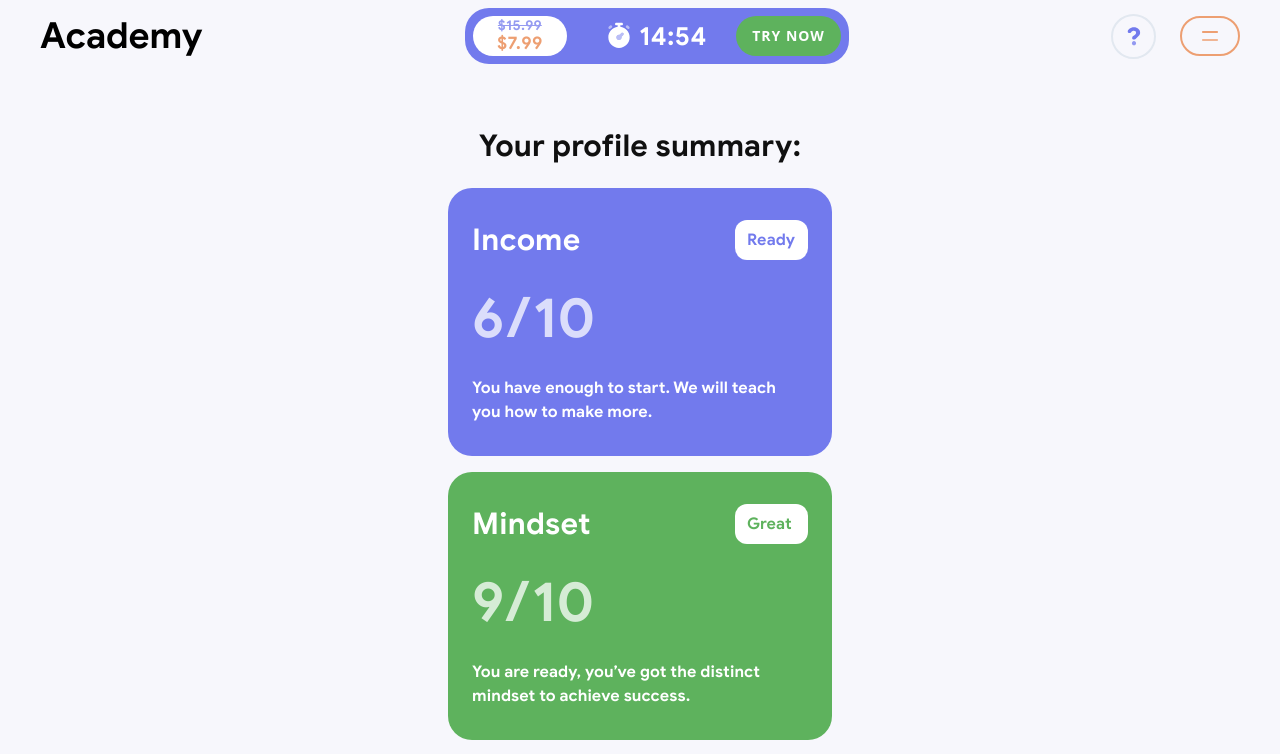
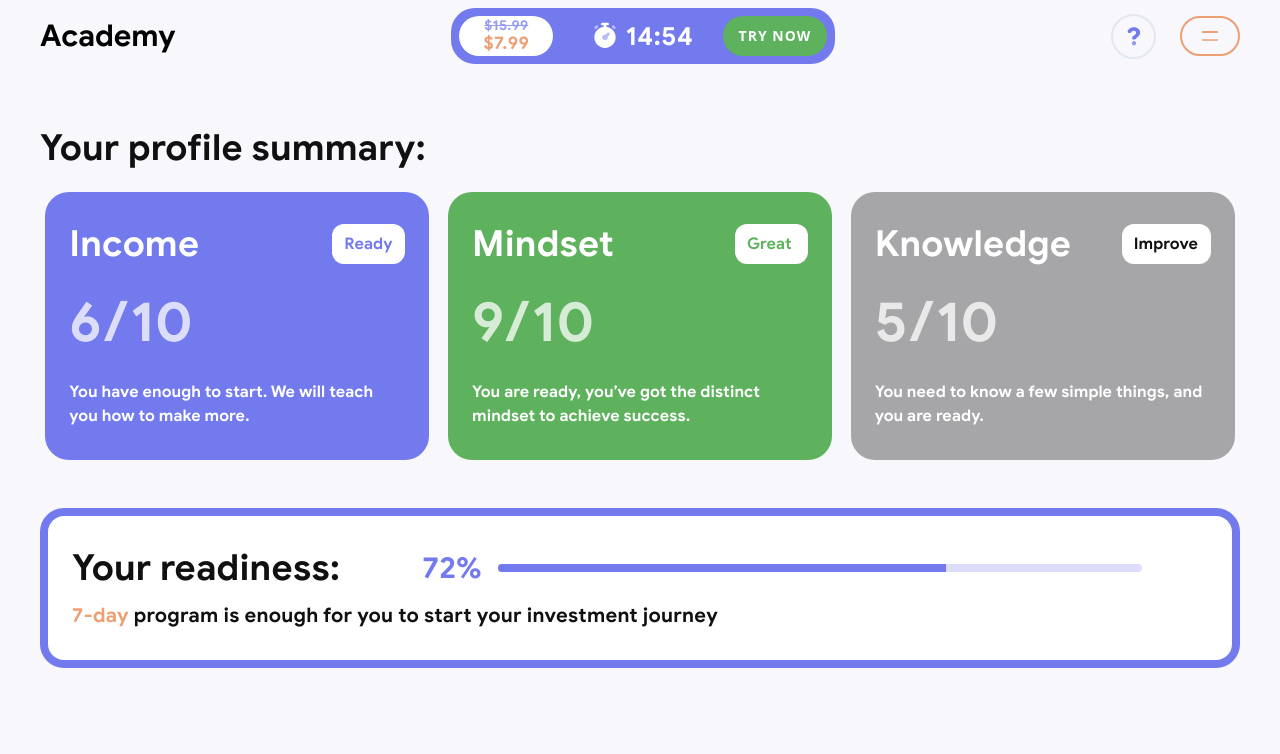
Before and after one commit to paul-frdev/projectnext, a Next.js app: page /selling-page in a window 1280 px wide. Shown: the top 754 px of the page. Built offline with nearby package versions, Linux system fonts and the light colour scheme.

Commit message:
responsive design

```diff
--- a/app/(landing)/layout.tsx
+++ b/app/(landing)/layout.tsx
@@ -11,7 +11,9 @@ export default function LandingLayout({ children }: { children: React.ReactNode
     <html lang="en">
       <body className="bg-body">
         <Navbar />
-        {children}
+        <main>
+          {children}
+        </main>
       </body>
     </html>
   );
--- a/app/globals.css
+++ b/app/globals.css
@@ -104,6 +104,12 @@ body,
     background-color: #727aed;
     transition: width 0.6s ease;
   }
+  .center-fixed {
+    position: fixed;
+    top: 34px;
+    left: 50%;
+    transform: translate(-50%, -50%)  !important;
+  }
 }
 
 @layer base {
--- a/components/footer.tsx
+++ b/components/footer.tsx
@@ -9,7 +9,7 @@ export const Footer = () => {
   return (
     <footer className="bg-white h-[72px]">
       <Container className="flex justify-between items-center h-full">
-        <Typography className="text-darkGray w-auto">Academy@2023</Typography>
+        <Typography className="text-darkGray w-auto">Academy@{new Date().getFullYear()}</Typography>
         <LinkHref className="block text-darkGray" href="mailto:support@academy.io">
           support@brytix.io
         </LinkHref>
--- a/components/landing/profileResults.tsx
+++ b/components/landing/profileResults.tsx
@@ -26,10 +26,11 @@ export const ProfileResults = () => {
   return (
     <section className="w-full  mb-16">
       <div>
-        <Title className="text-3xl tracking-[0.25px] text-basic text-center mb-6">Your profile summary:</Title>
-        <SalesCart className="max-w-[384px] bg-bgBlue flex flex-col items-start gap-y-4 m-auto mb-4">
+        <Title className="text-3xl md:text-4xl md:text-left tracking-[0.25px] text-basic text-center mb-6">Your profile summary:</Title>
+        <div className='md:flex md:flex-wrap lg:flex-nowrap md:justify-between md:items-center md:w-full md:max-w-[800px] lg:max-w-[1200px] lg:gap-x-2 md:mb-8 m-auto'>
+          <SalesCart className="max-w-[384px] md:max-w-[364px] min-[810px]:max-w-[384px] bg-bgBlue flex flex-col items-start gap-y-4 m-auto mb-4">
             <div className="flex justify-between items-center w-full">
-            <Title className="text-white text-3xl tracking-[0.25px]">Income</Title>
+              <Title className="text-white text-3xl md:text-4xl tracking-[0.25px]">Income</Title>
               <SalesWidget className="max-w-[73px] h-[40px] px-3 py-2 text-[16px] font-sansBold leading-[24px] tracking-[0.1px] text-[#727AED]">
                 Ready
               </SalesWidget>
@@ -43,9 +44,9 @@ export const ProfileResults = () => {
               </p>
             </div>
           </SalesCart>
-        <SalesCart className="max-w-[384px] bg-bgGreen flex flex-col items-start gap-y-4 m-auto mb-4">
+          <SalesCart className="max-w-[384px] md:max-w-[364px] min-[810px]:max-w-[384px] bg-bgGreen flex flex-col items-start gap-y-4 m-auto mb-4">
             <div className="flex justify-between items-center w-full">
-            <Title className="text-white text-3xl tracking-[0.25px]">Mindset</Title>
+              <Title className="text-white text-3xl md:text-4xl tracking-[0.25px]">Mindset</Title>
               <SalesWidget className="max-w-[73px] h-[40px] px-3 py-2 text-[16px] font-sansBold leading-[24px] tracking-[0.1px] text-green">
                 Great
               </SalesWidget>
@@ -59,9 +60,9 @@ export const ProfileResults = () => {
               </p>
             </div>
           </SalesCart>
-        <SalesCart className="max-w-[384px] bg-gray flex flex-col items-start gap-y-4 m-auto mb-4">
+          <SalesCart className="max-w-[384px] md:max-w-[800px] lg:max-w-[384px] bg-gray flex flex-col items-start gap-y-4 m-auto mb-4">
             <div className="flex justify-between items-center w-full">
-            <Title className="text-white text-3xl tracking-[0.25px]">Knowledge</Title>
+              <Title className="text-white text-3xl md:text-4xl tracking-[0.25px]">Knowledge</Title>
               <SalesWidget className="max-w-[89px] h-[40px] px-3 py-2 text-[16px] font-sansBold leading-[24px] tracking-[0.1px] text-basic">
                 Improve
               </SalesWidget>
@@ -75,16 +76,17 @@ export const ProfileResults = () => {
               </p>
             </div>
           </SalesCart>
-        <SalesCart className="max-w-[384px] flex flex-col items-start m-auto mb-4 border-8 border-[#727AED] mb-9">
-          <div className="flex justify-between items-center w-full mb-4">
-            <Title className="text-basic text-3xl tracking-[0.25px]">Your readiness:</Title>
         </div>
-          <div className="mb-6 w-full flex justify-start items-start flex-col">
-            <Typography className="text-colorTitle text-left text-3xl font-sansBold tracking-[0.25px] mb-3">{progressValue.toString()}%</Typography>
+        <SalesCart className="max-w-[384px] md:max-w-[800px] lg:max-w-[1200px] flex flex-col md:gap-y-4 items-start m-auto mb-4 border-8 border-[#727AED] mb-9 md:mb-28">
+          <div className="flex flex-wrap md:flex-nowrap justify-start items-start md:items-center w-full gap-y-4 md:gap-x-4">
+            <Title className="text-basic text-3xl md:text-4xl md:whitespace-nowrap tracking-[0.25px] md:mb-0">Your readiness:</Title>
+            <div className="mb-6 md:mb-0 w-full flex justify-start md:justify-center items-start md:items-center flex-wrap md:flex-nowrap md:gap-x-4">
+              <Typography className="text-colorTitle text-left text-3xl md:w-full md:max-w-[60px] font-sansBold tracking-[0.25px] mb-3 md:mb-0">{progressValue.toString()}%</Typography>
               <AnimatedProgressBar percent={progressValue} />
             </div>
+          </div>
           <div>
-            <p className="text-lg font-sansBold leading-[24px] tracking-[0.27px] leading-[24px] text-basic">
+            <p className="text-lg md:text-[20px] font-sansBold leading-[24px] tracking-[0.27px] leading-[24px] text-basic">
               <span className="text-[#ED9F72]">7-day</span> program is enough for you to start your investment journey
             </p>
           </div>
@@ -93,8 +95,9 @@ export const ProfileResults = () => {
           <div className="flex justify-between items-center w-full mb-4">
             <Title className="text-white text-3xl tracking-[0.25px]">Investing is easier than you think</Title>
           </div>
+          <div className='w-full'>
             <div className="w-full flex justify-start items-start flex-col">
-            <SalesCart className="flex flex-col justify-start items-start gap-y-4">
+              <SalesCart className="flex flex-col justify-start items-start gap-y-4 m-auto">
                 <div className="flex w-[80%] justify-start gap-x-3 items-center">
                   <span className="w-[24px] h-auto">
                     <Dollar />
@@ -121,6 +124,7 @@ export const ProfileResults = () => {
                 </div>
               </SalesCart>
             </div>
+          </div>
           <div className="w-full flex justify-center items-center">
             <Image src={computerImage} alt="computer" className="w-full max-w-[597px] h-auto" />
           </div>
--- a/components/landing/salesPanel.tsx
+++ b/components/landing/salesPanel.tsx
@@ -4,28 +4,65 @@ import { Button } from "../ui/button";
 import { fadeIn } from "@/constants/variants";
 import { useTimer } from "@/hooks/useTimer";
 import { Timer } from "@/icons/timer";
+import { cn } from '@/lib/utils';
 import { motion } from "framer-motion";
-import React from "react";
+import React, { useEffect, useState } from "react";
 
-export const SalesPanel = () => {
+export const SalesPanel = ({ className }: { className?: string }) => {
   const { formattedTime } = useTimer();
+  const [isPanel, setIsPanel] = useState(false);
+  const [innerHeight, setInnerHeight] = useState(0)
+
+  console.log(innerHeight);
+
+  useEffect(() => {
+    const scrollBody = () => {
+      const windowHeight = window.innerHeight;
+      setInnerHeight(windowHeight)
+      if (window.scrollY > 80) {
+        setIsPanel(true)
+        if (window.scrollY > 1900) {
+          setIsPanel(false)
+        }
+      } else {
+        setIsPanel(false)
+      }
+    }
+
+    window.addEventListener("scroll", scrollBody);
+
+    return () => window.removeEventListener("scroll", scrollBody)
+  }, [isPanel, innerHeight]);
+
+
+  const panelAnimation = {
+    hidden: { opacity: 0, scale: 0.5 },
+    visible: { opacity: 1, scale: 1 },
+  };
+
+
   return (
-    <motion.div variants={fadeIn} className="flex justify-between items-center w-full max-w-[384px] rounded-3xl bg-bgBlue p-2">
-      <motion.p variants={fadeIn} className="flex flex-col justify-center items-center bg-white w-[94px] h-[40px] rounded-3xl">
+    <motion.div
+      initial="hidden"
+      animate="visible"
+      variants={panelAnimation}
+      className={cn(`flex justify-between items-center w-full max-w-[384px] rounded-3xl gap-x-2 bg-bgBlue p-2`, className, isPanel ? 'center-fixed' : '')}
+    >
+      <p className="flex flex-col justify-center items-center bg-white w-[94px] h-[40px] rounded-3xl">
         <span className="text-[#959BF1] font-sansBold text-sm leading-[21px] tracking-[0.21px] line-through inline -mb-[7px]">$15.99</span>
         <span className="text-[#ED9F72] font-sansBold text-lg tracking-[0.27px] inline">$7.99</span>
-      </motion.p>
-      <motion.p variants={fadeIn} className="flex w-[97px] h-[34px] justify-between items-center">
+      </p>
+      <p className="flex w-[97px] h-[34px] justify-between items-center">
         <span className="block mr-1">
           <Timer />
         </span>
         <span className="text-[26px] tracking-[0.25px] text-white font-sansBold">{formattedTime}</span>
-      </motion.p>
-      <motion.div variants={fadeIn}>
-        <Button variant="buttonPrimaryOrange" className="uppercase bg-[#5EB25D] hover:bg-[#58A657] max-w-[127px] w-full">
+      </p>
+      <div>
+        <Button variant="buttonPrimaryOrange" className="uppercase bg-[#5EB25D] hover:bg-[#58A657] max-w-[127px] w-full whitespace-nowrap">
           Try Now
         </Button>
-      </motion.div>
+      </div>
     </motion.div>
   );
 };
--- a/components/navbar.tsx
+++ b/components/navbar.tsx
@@ -7,6 +7,7 @@ import { fadeIn, staggerTextContainer } from "@/constants/variants";
 import { Menu } from "@/icons/menu";
 import { Person } from "@/icons/person";
 import { QuestionMark } from "@/icons/questionMark";
+import { cn } from '@/lib/utils';
 import { motion } from "framer-motion";
 import Link from "next/link";
 import { usePathname, useRouter } from "next/navigation";
@@ -24,16 +25,20 @@ export const Navbar = () => {
       className="font-body"
       initial="initial"
       whileInView={"animate"}
-      viewport={{ once: false, amount: 0.1 }}
+      viewport={{ once: true, amount: 0.1 }}
     >
-      <Container className="flex justify-between items-center mb-[56px] py-2">
+      <Container className={cn(`mb-[56px] py-2`, pathname === "/selling-page" ? 'grid grid-cols-4 grid-rows-2 md:flex md:justify-between md:items-center' : 'flex justify-between items-center')}>
         <motion.div variants={fadeIn}>
-          <Link href="/" className="text-4xl font-logo font-sansBold">
+          <Link href="/" className="text-3xl font-logo font-sansBold">
             Academy
           </Link>
         </motion.div>
-        {pathname === "/selling-page" && <SalesPanel />}
-        <motion.div variants={fadeIn} className="flex justify-between items-center gap-x-6">
+        {pathname === "/selling-page" && (
+          <div className='row-start-2 col-start-1 col-end-5 w-full'>
+            <SalesPanel className='m-auto' />
+          </div>
+        )}
+        <motion.div variants={fadeIn} className="flex justify-end md:justify-between items-center gap-x-6 col-start-3 col-end-5">
           {!logedIn && (
             <Button variant="buttonPrimaryBlue" className="hidden md:flex font-sansBold uppercase">
               <Person />
```
Lines whose indentation alone changed are shown as unchanged.
